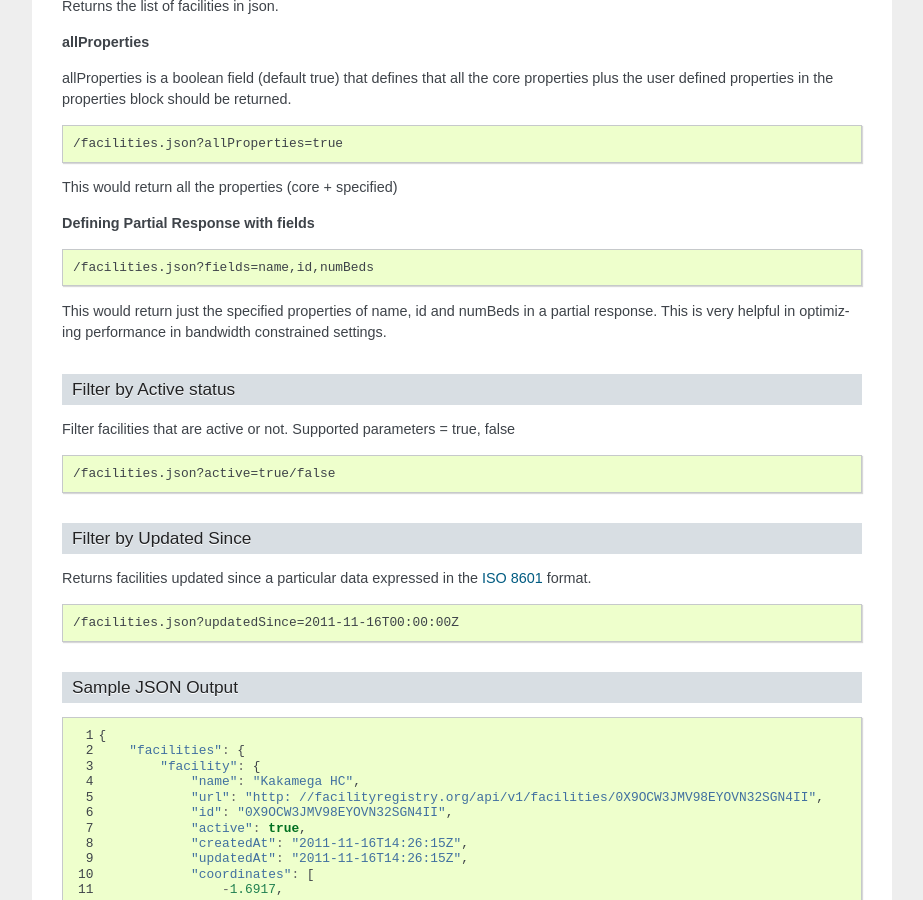
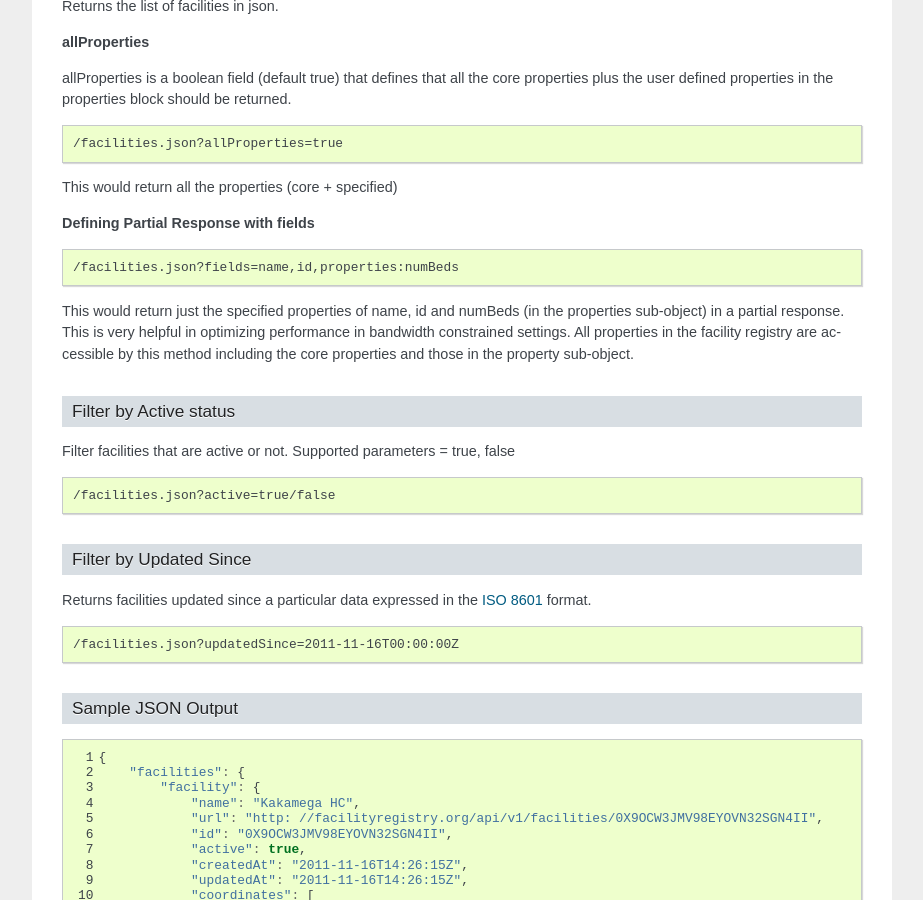
Before and after one commit to facilityregistry/fred-api, a Sphinx documentation site: the page built from docs/api_specifications.rst, in a window 1280 px wide and 900 px high, scrolled down 4736 px. Shown: the whole window, without its empty margins (198-1121 px from the left). Built offline with Sphinx 7.4.7, drawn with Linux system fonts in a browser that asks for light colours.

Commit message:
updated partial response

```diff
--- a/docs/api_specifications.rst
+++ b/docs/api_specifications.rst
@@ -272,9 +272,9 @@ This would return all the properties (core + specified)
 
 ::
 
-  /facilities.json?fields=name,id,numBeds
+  /facilities.json?fields=name,id,properties:numBeds
 
-This would return just the specified properties of name, id and numBeds in a partial response. This is very helpful in optimizing performance in bandwidth constrained settings.
+This would return just the specified properties of name, id and numBeds (in the properties sub-object) in a partial response. This is very helpful in optimizing performance in bandwidth constrained settings. All properties in the facility registry are accessible by this method including the core properties and those in the property sub-object.
 
 Filter by Active status
 ~~~~~~~~~~~~~~~~~~~~~~~
```
